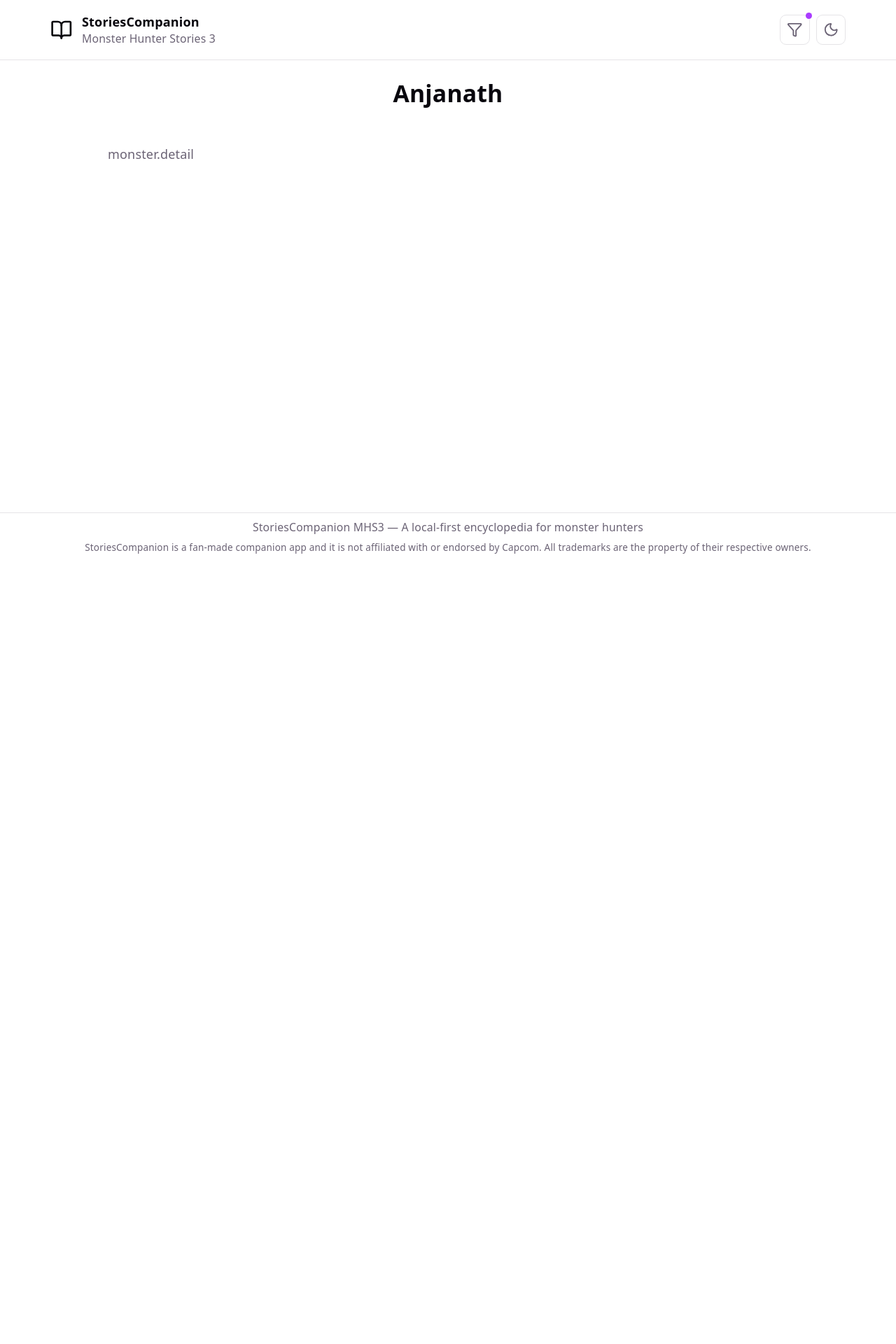
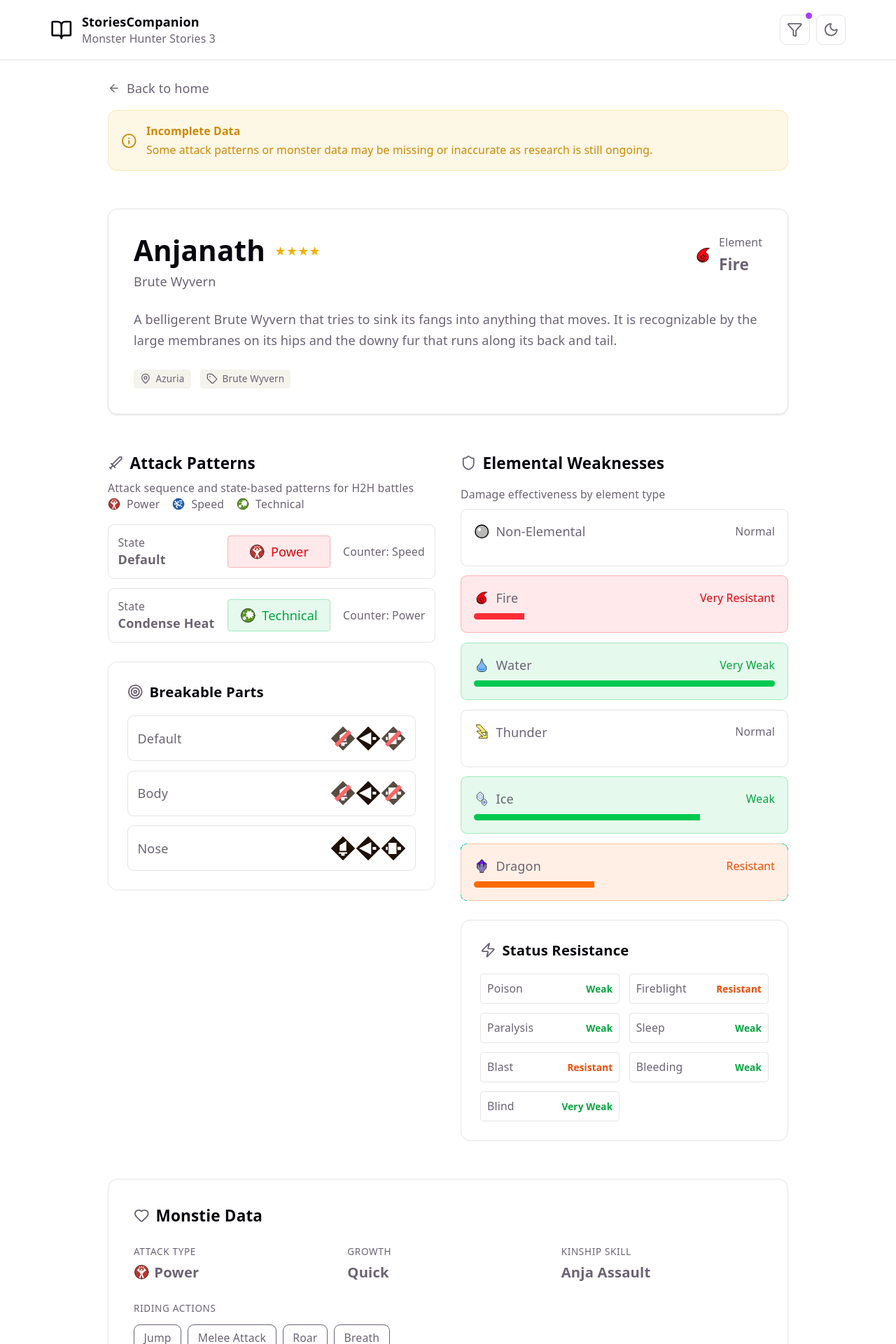
Before and after one commit to m8Cpr/storiescompanion-mhst3, a React (Vite) app: page /monster/anjanath in a window 1280 px wide. Shown: the top 1920 px of the page at 70% size. Before the commit the page ends 800 px from the top, so only its background shows below. Built offline with nearby package versions, Linux system fonts and the light colour scheme.

Commit message:
feat: monster detail page

```diff
--- a/src/pages/MonsterDetail.tsx
+++ b/src/pages/MonsterDetail.tsx
@@ -1,14 +1,21 @@
+import { CombatData } from "@/components/monster-details/combat-data/CombatData";
+import IncompleteData from "@/components/monster-details/IncompleteData";
+import { MonsterHeader } from "@/components/monster-details/MonsterHeader";
+import { MonstieInfo } from "@/components/monster-details/monstie-info/MonstieInfo";
+import { TRANSLATION_KEYS } from "@/i18n/keys";
+import { useMonsterStore } from "@/stores/monsterStore";
+import { cn } from "@/utils/lib";
+import { ArrowLeft } from "lucide-react";
 import { useTranslation } from "react-i18next";
-import { useParams } from "react-router-dom";
+import { Link, useParams } from "react-router-dom";
+import NotFound from "./NotFound";
 
-import { TRANSLATION_KEYS } from "@/i18n/keys";
-import NotFound from "@/pages/NotFound";
-import { useMonsterStore } from "@/stores/monsterStore";
+const { COMMON } = TRANSLATION_KEYS;
 
 export default function MonsterDetail() {
   const { slug } = useParams<{ slug: string }>();
   const getBySlug = useMonsterStore((s) => s.getBySlug);
-  const { t } = useTranslation("common");
+  const { t } = useTranslation(["common", "monster"]);
 
   const monster = slug ? getBySlug(slug) : undefined;
 
@@ -16,11 +23,37 @@ export default function MonsterDetail() {
 
   return (
     <>
-      <h1>{monster.name}</h1>
+      <section className="flex flex-col gap-2 lg:gap-4">
+        <Link
+          to="/"
+          className={cn(
+            "inline-flex items-center gap-2",
+            "text-muted-foreground hover:text-foreground",
+            "transition-colors"
+          )}
+        >
+          <ArrowLeft className="size-4" />
+          {t(COMMON.BACK_TO_HOME)}
+        </Link>
 
-      <section>
-        <p>{t(TRANSLATION_KEYS.MONSTER.DETAIL)}</p>
+        {/* TODO - dynamic display */}
+        <IncompleteData />
       </section>
+
+      <MonsterHeader monster={monster} />
+
+      <CombatData combatData={monster.combatData} />
+
+      {/* TODO - Boss monster patterns - needs better scraping*/}
+
+      {monster.monstie && (
+        <MonstieInfo
+          monstie={monster.monstie}
+          ridingActions={monster.ridingActions}
+          habitatDetails={monster.habitatDetails}
+          howToGet={monster.howToGet}
+        />
+      )}
     </>
   );
 }
```
